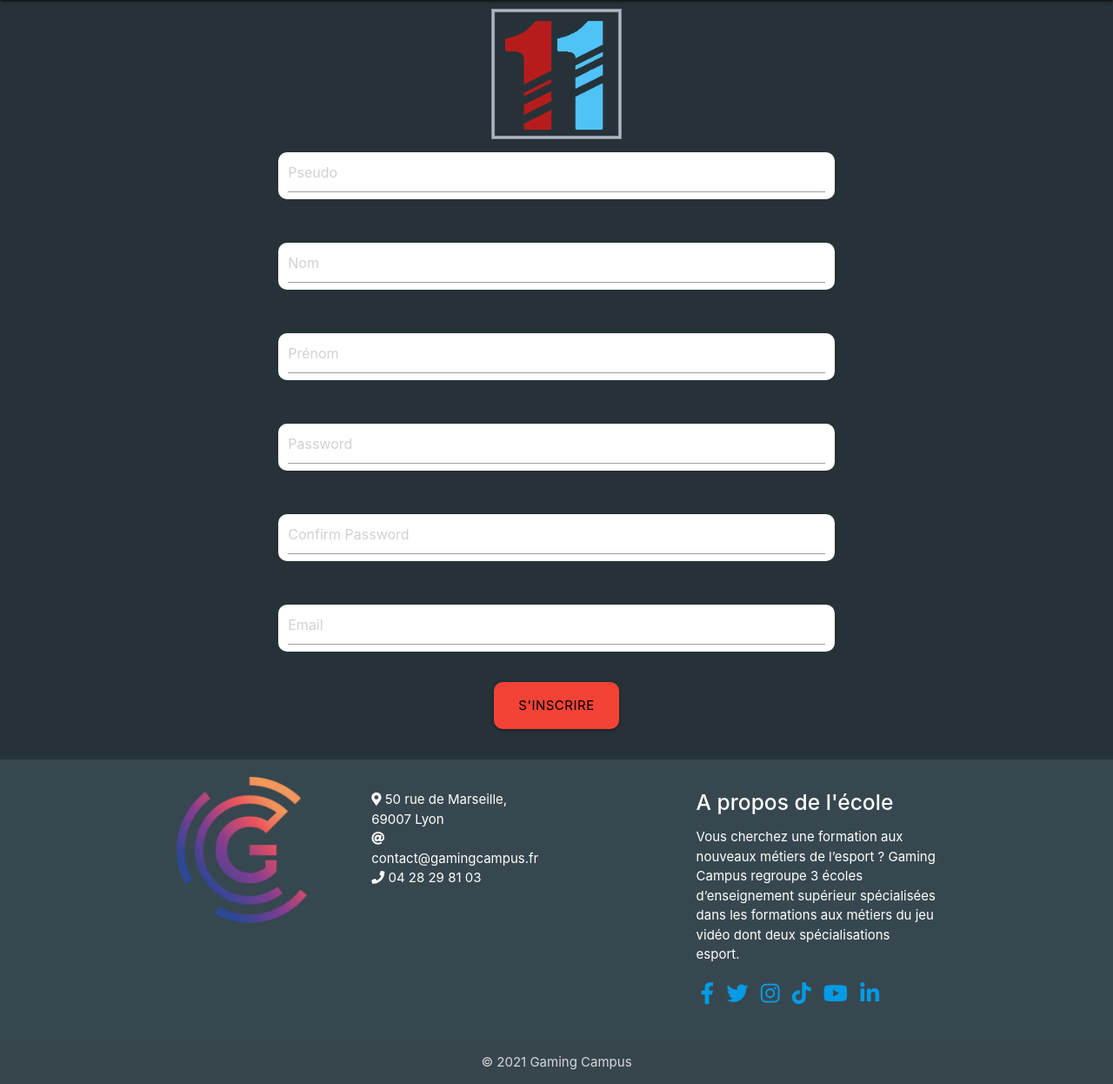
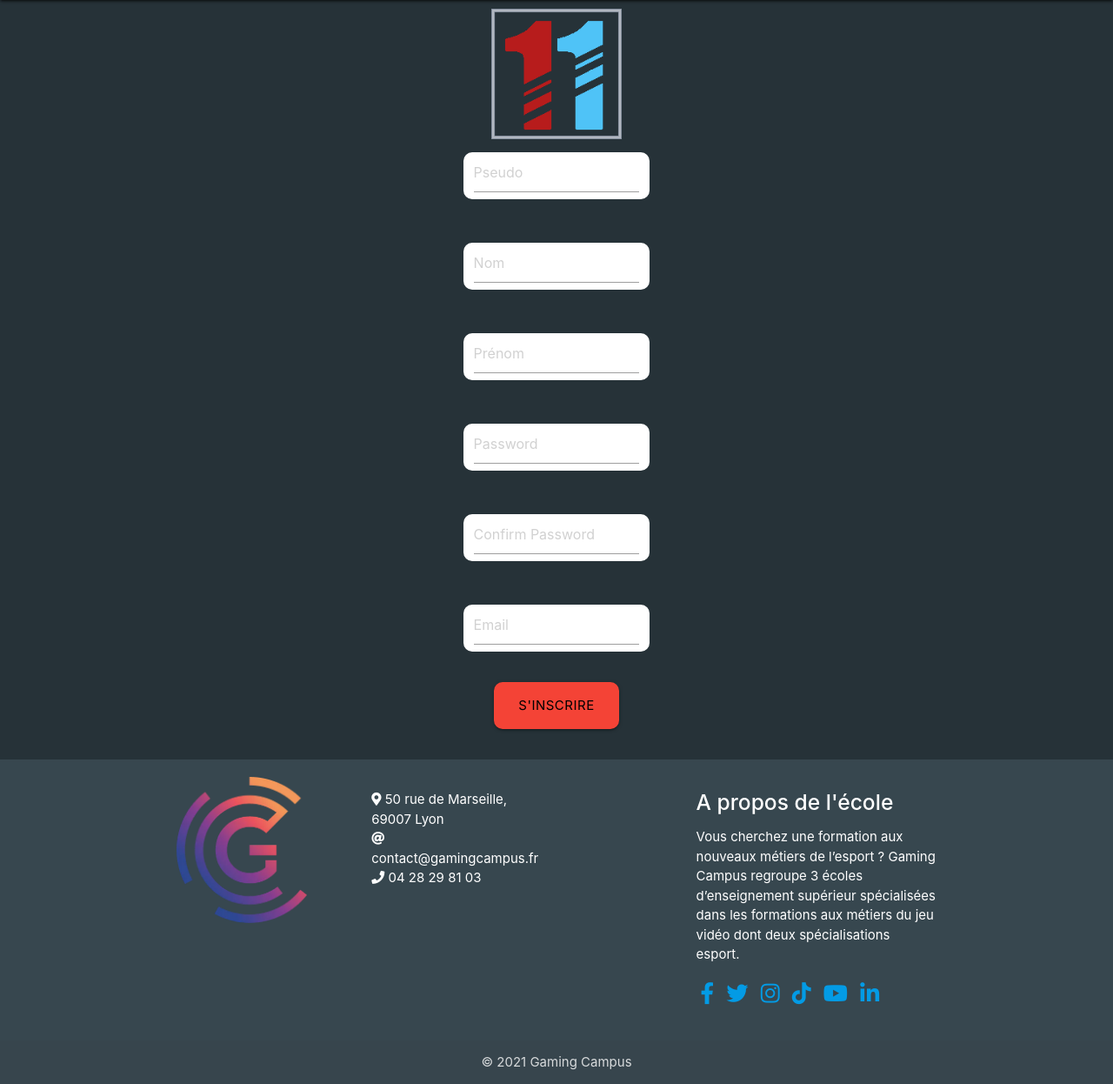
Before and after one commit to VincentQvy/Eleven, a PHP site: page /inscription.php in a window 1280 px wide. Shown: the part 64-1310 px from the top of the page at 87% size. Run offline with PHP 8.4, Linux system fonts and the light colour scheme.

Commit message:
last version

```diff
--- a/inscription.php
+++ b/inscription.php
@@ -21,34 +21,47 @@
         <div class='col s6 offset-s3 center white-text'>
             <form action="component/signup.php" method="post">
                 <div class="row">
-                    <div class="input-field col s12 white border">
+                <div class ="col s3"></div>
+                    <div class="input-field col s4 offset-s1 white border">
                         <input name="pseudo" type="text" placeholder='Pseudo' class="input">
                     </div>
+                    <div class ="col s3"></div>
+                <div class ="col s3"></div>
                 </div>
                 <div class="row">
-                    <div class="input-field col s12 white border">
+                <div class ="col s3"></div>
+                    <div class="input-field col s4 offset-s1 white border">
                         <input name="last_name" type="text" placeholder='Nom' class="input">
                     </div>
+                <div class ="col s3"></div>
                 </div>
                 <div class="row">
-                    <div class="input-field col s12 white border">
+                <div class ="col s3"></div>
+                    <div class="input-field col s4 offset-s1 white border">
                         <input name="first_name" type="text" placeholder='Prénom' class="input">
                     </div>
+                <div class ="col s3"></div>
                 </div>
                 <div class="row">
-                    <div class="input-field col s12 white border">
+                <div class ="col s3"></div>
+                    <div class="input-field col s4 offset-s1 white border">
                         <input name="password_sign" type="password" placeholder="Password" class="validate">
                     </div>
+                <div class ="col s3"></div>
                 </div>
                 <div class="row">
-                    <div class="input-field col s12 white border">
+                <div class ="col s3"></div>
+                    <div class="input-field col s4 offset-s1 white border">
                         <input name="confirm_password" type="password" placeholder="Confirm Password" class="validate">
                     </div>
+                <div class ="col s3"></div>
                 </div>
                 <div class="row">
-                    <div class="input-field col s12 white border">
+                <div class ="col s3"></div>
+                    <div class="input-field col s4 offset-s1 white border">
                         <input name="email_sign" type="email" placeholder="Email" class="input">
                     </div>
+                <div class ="col s3"></div>
                 </div>
                 <div>
                     <div>
```
